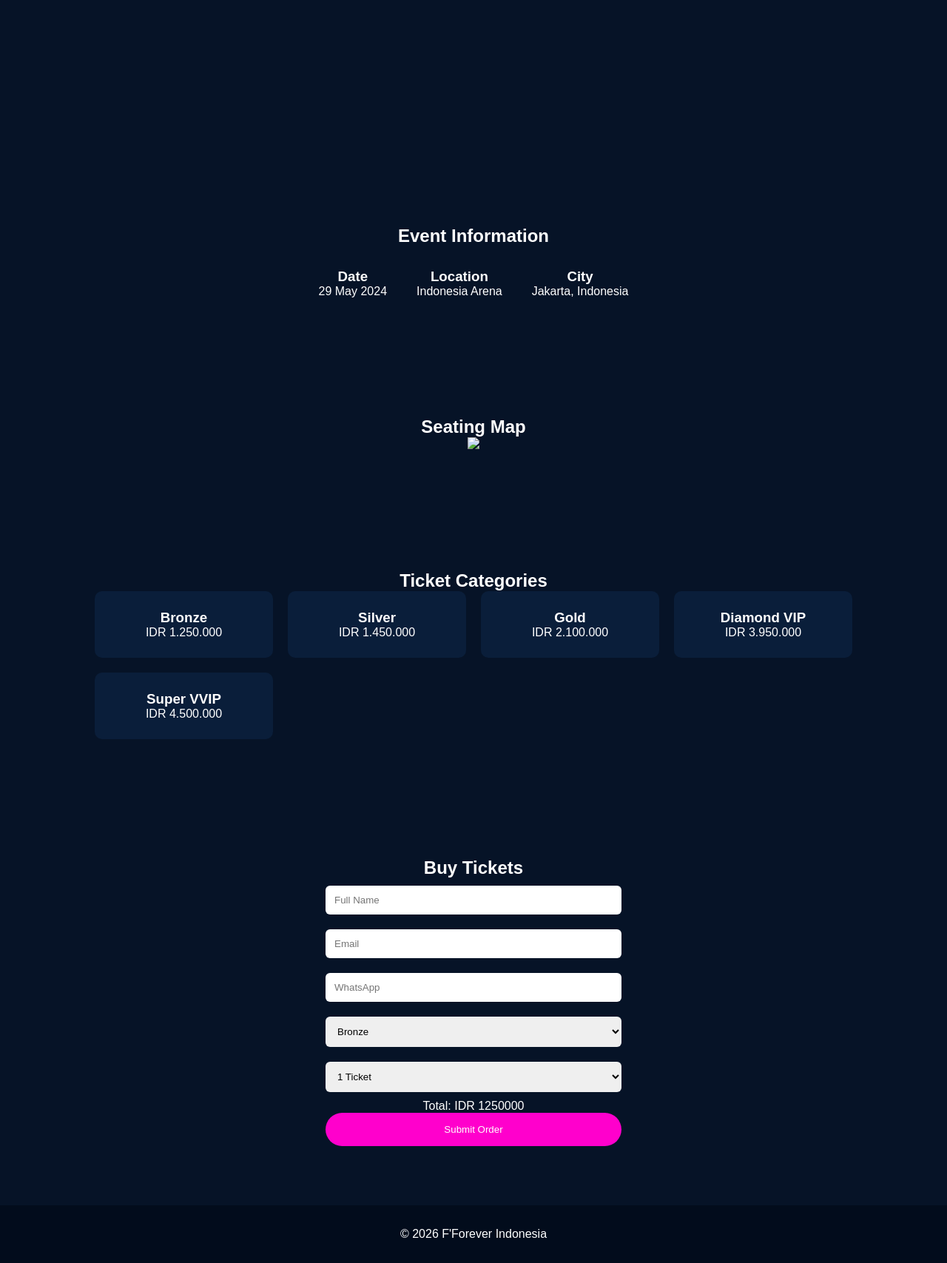
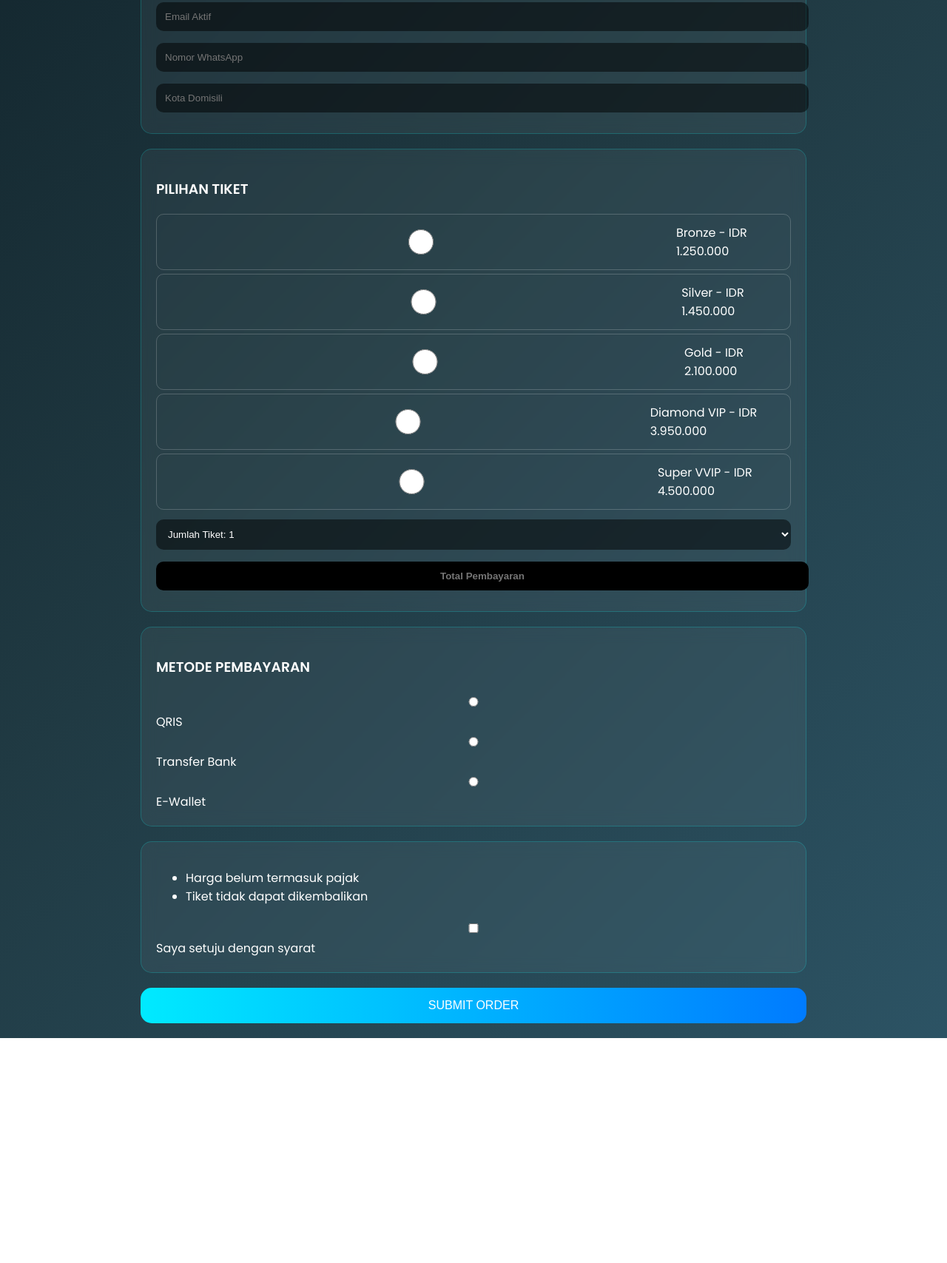
Before and after one commit to fforeverindonesia-svg/index.html, a plain HTML site: page index.html in a window 1280 px wide. Shown: the part 563-2270 px from the top of the page at 74% size. After the commit the page ends 1966 px from the top, so only its background shows below. Drawn offline with Linux system fonts and the light colour scheme.

Commit message:
Update index.html

```diff
--- a/index.html
+++ b/index.html
@@ -1,173 +1,277 @@
 <!DOCTYPE html>
-<html lang="en">
-
+<html lang="id">
 <head>
-
 <meta charset="UTF-8">
 <meta name="viewport" content="width=device-width, initial-scale=1.0">
 
-<title>F'Forever World Tour</title>
+<title>F'FOREVER Ticket</title>
 
-<link rel="stylesheet" href="style.css">
+<link href="https://fonts.googleapis.com/css2?family=Poppins:wght@300;400;600&display=swap" rel="stylesheet">
 
+<style>
+
+/* GLOBAL */
+body{
+    margin:0;
+    font-family:'Poppins',sans-serif;
+    background:linear-gradient(135deg,#0f2027,#203a43,#2c5364);
+    color:white;
+}
+
+/* CONTAINER */
+.container{
+    max-width:900px;
+    margin:auto;
+    padding:20px;
+}
+
+/* HEADER */
+.header img{
+    width:100%;
+    height:230px;
+    object-fit:cover;
+    border-radius:20px;
+    box-shadow:0 0 30px rgba(0,255,255,0.5);
+}
+
+/* TITLE */
+.title{
+    text-align:center;
+    font-size:28px;
+    font-weight:600;
+    margin-top:15px;
+}
+
+.subtitle{
+    text-align:center;
+    color:#00eaff;
+    margin-bottom:20px;
+}
+
+/* BOX */
+.box{
+    background:rgba(255,255,255,0.05);
+    border:1px solid rgba(0,255,255,0.2);
+    border-radius:15px;
+    padding:20px;
+    margin-bottom:20px;
+    backdrop-filter:blur(10px);
+}
+
+/* INPUT */
+input, select{
+    width:100%;
+    padding:12px;
+    margin:8px 0;
+    border:none;
+    border-radius:10px;
+    background:rgba(0,0,0,0.5);
+    color:white;
+}
+
+/* TICKET */
+.ticket{
+    display:flex;
+    justify-content:space-between;
+    padding:12px;
+    border-radius:10px;
+    margin:5px 0;
+    border:1px solid rgba(255,255,255,0.2);
+    cursor:pointer;
+}
+
+.ticket:hover{
+    background:rgba(0,255,255,0.1);
+}
+
+/* BUTTON */
+button{
+    width:100%;
+    padding:15px;
+    border:none;
+    border-radius:15px;
+    background:linear-gradient(90deg,#00eaff,#007bff);
+    color:white;
+    font-size:16px;
+    cursor:pointer;
+}
+
+button:hover{
+    box-shadow:0 0 20px #00eaff;
+}
+
+/* TOTAL */
+#total{
+    font-weight:bold;
+    text-align:center;
+    background:#000;
+}
+
+/* QRIS */
+#qrisBox{
+    display:none;
+    text-align:center;
+    margin-top:20px;
+    opacity:0;
+    transition:0.5s;
+}
+
+#qrisBox img{
+    width:100%;
+    max-width:300px;
+    border-radius:15px;
+    box-shadow:0 0 20px #00eaff;
+}
+
+/* SUCCESS */
+.success{
+    text-align:center;
+    font-size:18px;
+    margin-top:15px;
+    color:#00ffcc;
+}
+
+</style>
 </head>
 
 <body>
 
-<header>
+<div class="container">
 
-<nav>
+<!-- HEADER -->
+<div class="header">
+<img src="header.jpg" onerror="this.src='https://via.placeholder.com/900x230'">
+</div>
 
-<h1 class="logo">F'FOREVER</h1>
+<div class="title">FORM PEMBELIAN TIKET</div>
+<div class="title">F'FOREVER</div>
+<div class="subtitle">29 - 30 Mei | Indonesia Arena</div>
 
-<ul>
+<form id="form">
 
-<li><a href="#home">Home</a></li>
-<li><a href="#event">Event</a></li>
-<li><a href="#tickets">Tickets</a></li>
-<li><a href="#buy">Buy</a></li>
+<!-- DATA -->
+<div class="box">
+<h3>DATA PEMBELI</h3>
 
-</ul>
-
-</nav>
-
-</header>
-
-<section id="home" class="hero">
-
-<div class="hero-text">
-
-<h2>F'FOREVER</h2>
-<h3>1st World Tour</h3>
-
-<p>Indonesia Arena • Jakarta</p>
-
-<a href="#buy" class="btn">GET TICKETS</a>
+<input type="text" id="nama" placeholder="Nama Lengkap" required>
+<input type="email" id="email" placeholder="Email Aktif" required>
+<input type="text" id="wa" placeholder="Nomor WhatsApp" required>
+<input type="text" id="kota" placeholder="Kota Domisili">
 
 </div>
 
-</section>
+<!-- TIKET -->
+<div class="box">
+<h3>PILIHAN TIKET</h3>
 
+<label class="ticket">
+<input type="radio" name="tiket" value="1250000"> Bronze - IDR 1.250.000
+</label>
 
-<section id="event" class="event">
+<label class="ticket">
+<input type="radio" name="tiket" value="1450000"> Silver - IDR 1.450.000
+</label>
 
-<h2>Event Information</h2>
+<label class="ticket">
+<input type="radio" name="tiket" value="2100000"> Gold - IDR 2.100.000
+</label>
 
-<div class="event-grid">
+<label class="ticket">
+<input type="radio" name="tiket" value="3950000"> Diamond VIP - IDR 3.950.000
+</label>
 
-<div>
-<h3>Date</h3>
-<p>29 May 2024</p>
+<label class="ticket">
+<input type="radio" name="tiket" value="4500000"> Super VVIP - IDR 4.500.000
+</label>
+
+<select id="jumlah">
+<option value="1">Jumlah Tiket: 1</option>
+<option value="2">Jumlah Tiket: 2</option>
+<option value="3">Jumlah Tiket: 3</option>
+</select>
+
+<input type="text" id="total" placeholder="Total Pembayaran" readonly>
+
 </div>
 
-<div>
-<h3>Location</h3>
-<p>Indonesia Arena</p>
+<!-- PEMBAYARAN -->
+<div class="box">
+<h3>METODE PEMBAYARAN</h3>
+
+<label><input type="radio" name="bayar" value="QRIS"> QRIS</label>
+<label><input type="radio" name="bayar" value="Transfer"> Transfer Bank</label>
+<label><input type="radio" name="bayar" value="Ewallet"> E-Wallet</label>
+
 </div>
 
-<div>
-<h3>City</h3>
-<p>Jakarta, Indonesia</p>
+<!-- CATATAN -->
+<div class="box">
+<ul>
+<li>Harga belum termasuk pajak</li>
+<li>Tiket tidak dapat dikembalikan</li>
+</ul>
+
+<label><input type="checkbox" required> Saya setuju dengan syarat</label>
+
+</div>
+
+<button type="submit">SUBMIT ORDER</button>
+
+</form>
+
+<!-- QRIS -->
+<div id="qrisBox">
+<h3>Scan untuk bayar</h3>
+<img src="qris.png" onerror="this.src='https://via.placeholder.com/300'">
+<p>Kirim bukti pembayaran ke admin</p>
+<div class="success">Pesanan berhasil dibuat</div>
 </div>
 
 </div>
 
-</section>
+<script>
 
+const tiket=document.getElementsByName('tiket');
+const jumlah=document.getElementById('jumlah');
+const total=document.getElementById('total');
+const form=document.getElementById('form');
+const qrisBox=document.getElementById('qrisBox');
 
-<section class="seating">
+function hitung(){
+let harga=0;
 
-<h2>Seating Map</h2>
+tiket.forEach(t=>{
+if(t.checked) harga=parseInt(t.value);
+});
 
-<img src="assets/seating.png">
+let qty=parseInt(jumlah.value);
+total.value="IDR "+(harga*qty).toLocaleString();
+}
 
-</section>
+tiket.forEach(t=>t.addEventListener('change',hitung));
+jumlah.addEventListener('change',hitung);
 
+form.addEventListener('submit',function(e){
+e.preventDefault();
 
-<section id="tickets" class="tickets">
+hitung();
 
-<h2>Ticket Categories</h2>
+if(total.value===""){
+alert("Pilih tiket dulu!");
+return;
+}
 
-<div class="ticket-grid">
+qrisBox.style.display="block";
 
-<div class="ticket">
-<h3>Bronze</h3>
-<p>IDR 1.250.000</p>
-</div>
+setTimeout(()=>{
+qrisBox.style.opacity="1";
+},100);
 
-<div class="ticket">
-<h3>Silver</h3>
-<p>IDR 1.450.000</p>
-</div>
+qrisBox.scrollIntoView({behavior:"smooth"});
 
-<div class="ticket">
-<h3>Gold</h3>
-<p>IDR 2.100.000</p>
-</div>
+});
 
-<div class="ticket">
-<h3>Diamond VIP</h3>
-<p>IDR 3.950.000</p>
-</div>
-
-<div class="ticket">
-<h3>Super VVIP</h3>
-<p>IDR 4.500.000</p>
-</div>
-
-</div>
-
-</section>
-
-
-
-<section id="buy" class="buy">
-
-<h2>Buy Tickets</h2>
-
-<form>
-
-<input type="text" placeholder="Full Name">
-
-<input type="email" placeholder="Email">
-
-<input type="text" placeholder="WhatsApp">
-
-<select id="ticket">
-
-<option value="1250000">Bronze</option>
-<option value="1450000">Silver</option>
-<option value="2100000">Gold</option>
-<option value="3950000">Diamond VIP</option>
-<option value="4500000">Super VVIP</option>
-
-</select>
-
-<select id="qty">
-
-<option value="1">1 Ticket</option>
-<option value="2">2 Ticket</option>
-<option value="3">3 Ticket</option>
-
-</select>
-
-<p>Total: IDR <span id="total">1250000</span></p>
-
-<button type="button" onclick="order()">Submit Order</button>
-
-</form>
-
-</section>
-
-
-<footer>
-
-<p>© 2026 F'Forever Indonesia</p>
-
-</footer>
-
-
-<script src="script.js"></script>
+</script>
 
 </body>
 </html>
```
